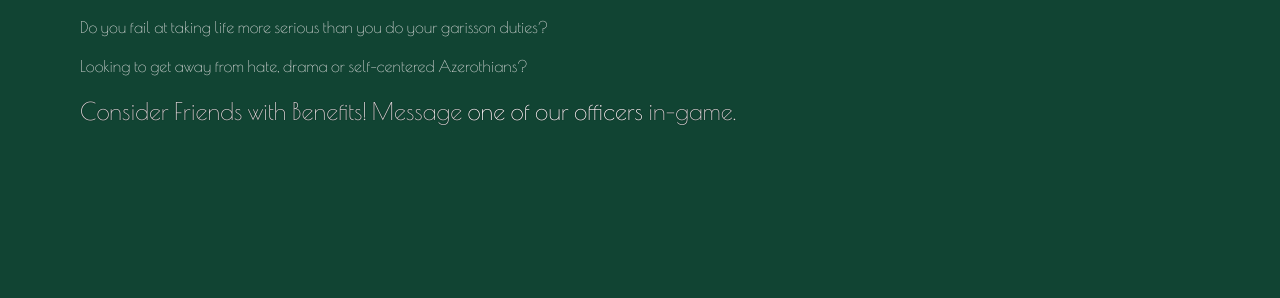
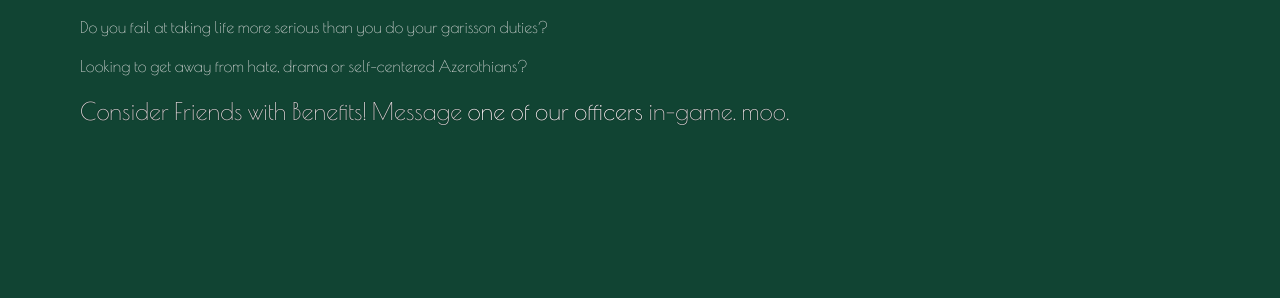
Before and after one commit to lhunath/friends.fail, a Jekyll site: the page built from apply.md, in a window 1280 px wide and 900 px high, scrolled down 248 px. Shown: the part 344-642 px from the top of the window. Built offline with Jekyll 4.4.1, drawn with Linux system fonts in a browser that asks for light colours; some web fonts are replaced.

Commit message:
GitHub pages sync.

```diff
--- a/apply.md
+++ b/apply.md
@@ -16,4 +16,4 @@ Do you fail at taking life more serious than you do your garisson duties?
 
 Looking to get away from hate, drama or self-centered Azerothians?
 
-### Consider Friends with Benefits!  Message [one of our officers](/members) in-game.
+### Consider Friends with Benefits!  Message [one of our officers](/members) in-game. moo.
```
